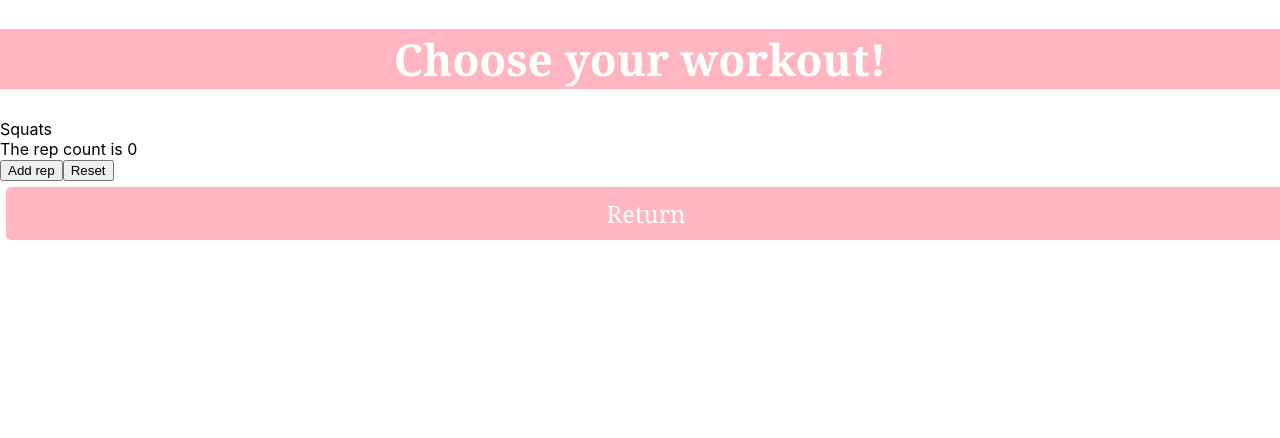
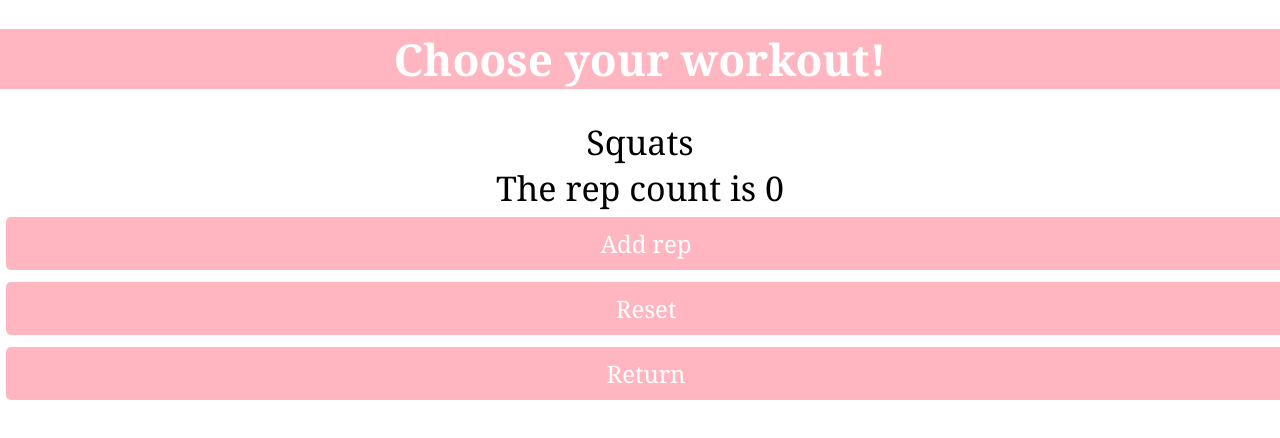
Before and after one commit to hannabui/hannabui-portfolio1, a React (Create React App) app in the folder portfolio1/exercise/: page / in a window 1280 px wide. Both pictures are taken after a click on the button "Squats". Shown: the top 438 px of the page. Built offline with nearby package versions, Linux system fonts and the light colour scheme.

Commit message:
Update index.js

```diff
--- a/portfolio1/exercise/src/components/RepetitionExercise/index.js
+++ b/portfolio1/exercise/src/components/RepetitionExercise/index.js
@@ -1,13 +1,38 @@
 import React, { useState } from "react";
 
+const buttonStyle = {
+    backgroundColor: 'lightPink',
+    width: '100%',
+    height: '100%',
+    border: 'white',
+    color: 'white',
+    padding: '10px 20px',
+    textDecoration: 'none',
+    borderRadius: '5px',
+    textAlign: 'center',
+    fontFamily: 'Georgia',
+    fontSize: '24px',
+    margin: '6px'
+  }
+  const textStyle = {
+    fontSize: '34px',
+    textAlign: 'center',
+    fontFamily: 'Georgia'
+}
 function Squats({ name }) {
     let [count, setCount] = useState(0)
     return (
         <>
-            <div>{name}</div>
-            <div>The rep count is {count}</div>
-            <button onClick={() => setCount(count => count + 1)}>Add rep</button>
-            <button onClick={() => setCount(count => 0)}>Reset</button>
+            <div style={textStyle}>{name}</div>
+            <div style={textStyle}>The rep count is {count}</div>
+            <button
+            style={buttonStyle}
+            onClick={() => setCount(count => count + 1)}>Add rep
+            </button>
+            <button
+            style={buttonStyle}
+            onClick={() => setCount(count => 0)}>Reset
+            </button>
         </>
     )
 }
```
